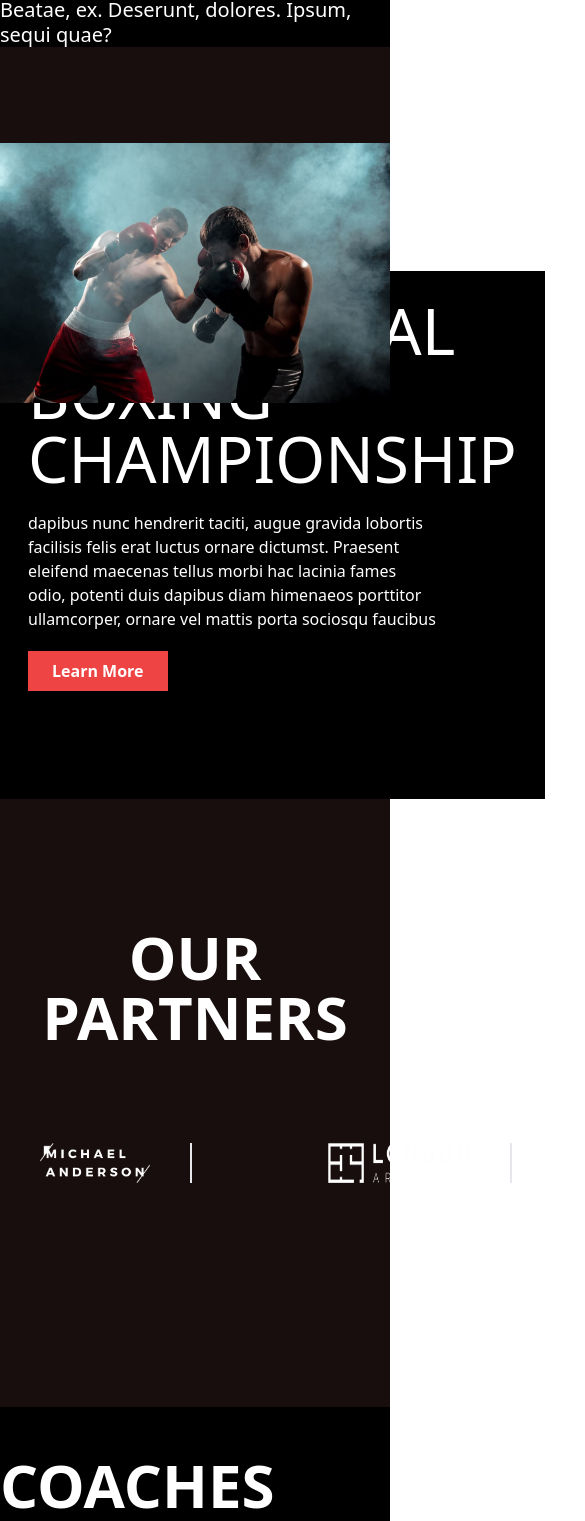
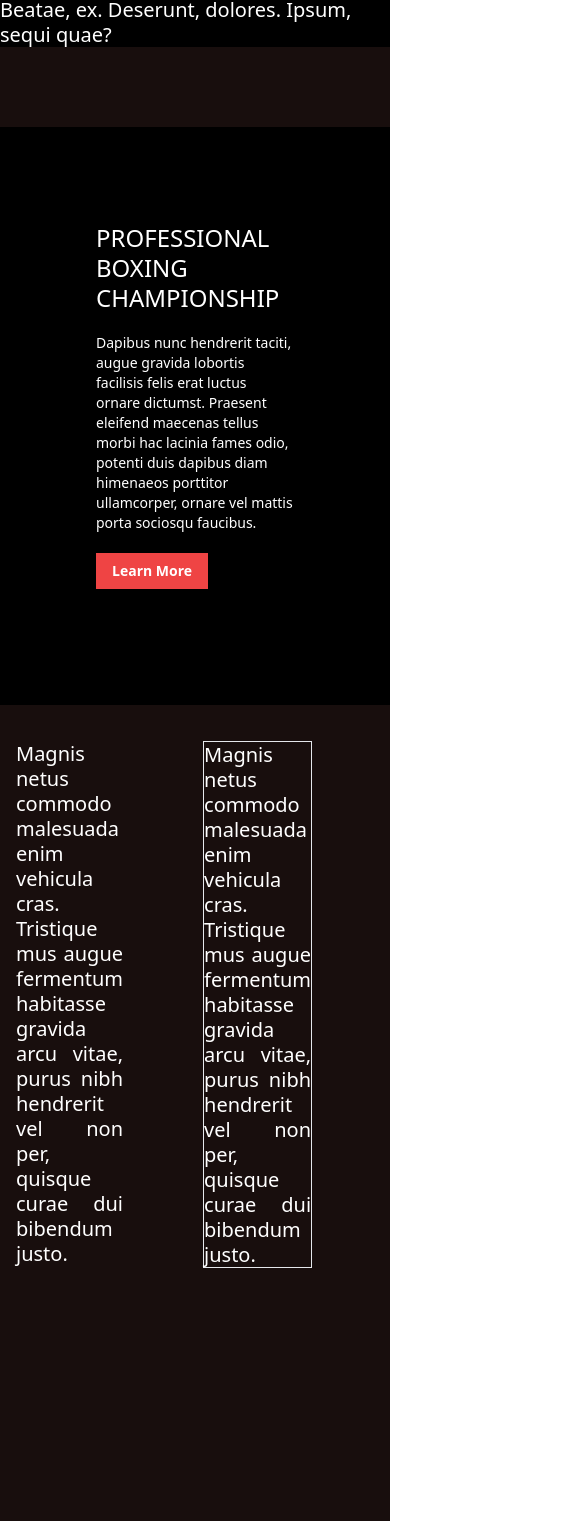
Before and after one commit to samsur4D/Ringside_Warriors, a React (Vite) app: page / in a window 390 px wide. Shown: the part 920-2441 px from the top of the page, 585 px wide, since content can reach past the window. Built offline with nearby package versions, Linux system fonts and the light colour scheme; a web font is replaced by a local one.

Commit message:
tablet responsive

```diff
--- a/src/Home/Professional.jsx
+++ b/src/Home/Professional.jsx
@@ -1,41 +1,46 @@
-
-import two from '../assets/twoboxer.jpg'
-import waist from '../assets/waist.jpg'
+import React from 'react';
+import two from '../assets/twoboxer.jpg';
+import waist from '../assets/waist.jpg';
 
 const Professional = () => {
   return (
-      <div className=' w-full h-full pt-56 pb-56'>
-          <div className='container  w-full mx-auto flex relative'>
-          <img src={two} alt="" className='absolute -top-32 right-0  w-[690px] object-cover'/>
-            <div className='bg-black basis-3/5 flex'>
-              <div className='basis-1/2 text-white p-7'>
-              <h1 className='text-[4rem] leading-[4rem]'>PROFESIONAL BOXING CHAMPIONSHIP</h1>
-              <p className='mt-5 pr-20'>dapibus nunc hendrerit taciti, augue gravida lobortis facilisis felis erat luctus ornare dictumst. Praesent eleifend maecenas tellus morbi hac lacinia fames odio, potenti duis dapibus diam himenaeos porttitor ullamcorper, ornare vel mattis porta sociosqu faucibus</p>
-              <button className='mt-5 px-6 py-2 bg-red-500 font-bold'>Learn More</button>
+    <div className='w-full h-full pt-20 lg:pt-56 pb-20 lg:pb-56'>
+      <div className='container w-full mx-auto flex flex-wrap lg:flex-nowrap md:relative  lg:relative'>
+        <img src={two} alt="" className='hidden md:block lg:block md:absolute md:-bottom-3 md:z-40  lg:-top-32 right-0 w-full md:w-[50%] lg:w-[690px] object-cover'/>
+        <div className='bg-black w-full md:basis-3/5 lg:basis-3/5 flex flex-col lg:flex-row'>
+          <div className='text-white p-24 lg:p-7  lg:basis-1/2'>
+            <h1 className='text-2xl lg:text-[4rem] leading-tight lg:leading-[4rem]'>PROFESSIONAL BOXING CHAMPIONSHIP</h1>
+            <p className='mt-5 pr-0 lg:pr-20 text-sm lg:text-base'>Dapibus nunc hendrerit taciti, augue gravida lobortis facilisis felis erat luctus ornare dictumst. Praesent eleifend maecenas tellus morbi hac lacinia fames odio, potenti duis dapibus diam himenaeos porttitor ullamcorper, ornare vel mattis porta sociosqu faucibus.</p>
+            <button className='mt-5 px-4 py-2 bg-red-500 font-bold text-sm lg:text-base'>Learn More</button>
           </div>
-              <div className='w-full relative'>
-                  <img src={waist} alt="" className='absolute bottom-7 right-7 w-[90%] h-[500px] object-cover z-40'/>
+          <div className='w-full relative md:basis-2/5   mt-5 lg:mt-0'>
+            <img src={waist} alt="" className='hidden md:block lg:block md:absolute bottom-0 md:bottom-2 lg:bottom-7 right-0 lg:right-7 md:-right-80 md:w-[84%]
+             lg:w-[90%] md:h-[450px] lg:h-[500px] object-cover lg:z-40'/>
           </div>
         </div>
 
-            <div className='flex flex-col basis-2/5'>
-                <div className='basis-5/6 relative'>
-
+        <div className='flex md:flex-col lg:flex-col  lg:w-full lg:basis-2/5 mt-5 lg:mt-0'>
+          <div className='md:basis-5/6 lg:basis-5/6 md:relative lg:relative'>
+            {/* Optional additional content */}
           </div>
-                <div className='basis-1/6 pl-8 pb-2 pt-4  text-white'>
-                  <p className='text-[1.2rem] text-justify leading-tight'> magnis netus commodo malesuada enim vehicula cras. Tristique mus augue fermentum habitasse gravida arcu vitae, purus nibh hendrerit vel non per, quisque curae dui bibendum justo</p>
+          <div className='basis-1/6 pl-4 lg:pl-8 pb-2 pt-4 text-white'>
+            <p className='hidden lg:block text-sm lg:text-[1.2rem] text-justify leading-tight'>Magnis netus commodo malesuada enim vehicula cras. Tristique mus augue fermentum habitasse gravida arcu vitae, purus nibh hendrerit vel non per, quisque curae dui bibendum justo.</p>
+           <div className='flex gap-20'>
+           <p className='text-xl lg:text-[1.2rem] text-justify bg-green leading-tight'>Magnis netus commodo malesuada enim <br /> vehicula cras. Tristique mus augue fermentum habitasse gravida arcu vitae, purus nibh hendrerit vel non per, quisque curae dui bibendum justo.</p>
+           <p className='text-xl border lg:text-[1.2rem] text-justify bg-green leading-tight'>Magnis netus commodo malesuada enim <br /> vehicula cras. Tristique mus augue fermentum habitasse gravida arcu vitae, purus nibh hendrerit vel non per, quisque curae dui bibendum justo.</p>
            </div>
           </div>
         </div>
-          {/* --- */}
-          <div className='container mx-auto mt-32 '>
-             <h1 className='text-6xl text-white font-bold mt-12 mb-8 text-center'>OUR PARTNERS</h1>
-             <div className='flex gap-24 mt-24   items-center text-center'>
-             <img className='w-56 h-10 border-r-2 px-10 transform transition-transform duration-1000 hover:scale-150' src="/public/1-logo-client-light.png" alt="" />
-             <img className='transform transition-transform duration-1000 hover:scale-125 w-56 h-10  border-r-2 px-10' src="/public/10-logo-client-light.png" alt="" />
-             <img className='transform transition-transform duration-1000 hover:scale-125 w-56 h-10  border-r-2 px-10' src="/public/2-logo-client-light.png" alt="" />
-             <img className='transform transition-transform duration-1000 hover:scale-125 w-56 h-10  border-r-2 px-10' src="/public/3-logo-client-light.png" alt="" />
-             <img className='transform transition-transform duration-1000 hover:scale-125 w-56 h-10   px-10' src="/public/5-logo-client-light.png" alt="" />
+      </div>
+
+      <div className='container mx-auto mt-60 lg:mt-32'>
+        <h1 className='text-3xl md:text-4xl lg:text-6xl text-white font-bold mt-12 mb-8 text-center'>OUR PARTNERS</h1>
+        <div className='flex flex-wrap justify-center gap-16 lg:gap-24 mt-12 items-center text-center'>
+          <img className='w-24 lg:w-56 h-10 border-r-2 px-2 lg:px-10 transform transition-transform duration-1000 hover:scale-150' src="/public/1-logo-client-light.png" alt=""/>
+          <img className='transform transition-transform duration-1000 hover:scale-125 w-24 lg:w-56 h-10 border-r-2 px-2 lg:px-10' src="/public/10-logo-client-light.png" alt=""/>
+          <img className='transform transition-transform duration-1000 hover:scale-125 w-24 lg:w-56 h-10 border-r-2 px-2 lg:px-10' src="/public/2-logo-client-light.png" alt=""/>
+          <img className='transform transition-transform duration-1000 hover:scale-125 w-24 lg:w-56 h-10 border-r-2 px-2 lg:px-10' src="/public/3-logo-client-light.png" alt=""/>
+          <img className='transform transition-transform duration-1000 hover:scale-125 w-24 lg:w-56 h-10 px-2 lg:px-10' src="/public/5-logo-client-light.png" alt=""/>
         </div>
       </div>
     </div>
```
Also changed, not shown: txt-two.txt. Lines whose indentation alone changed are shown as unchanged.
